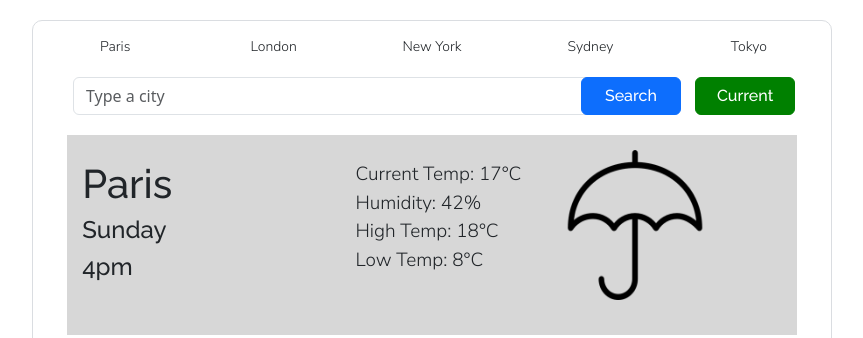
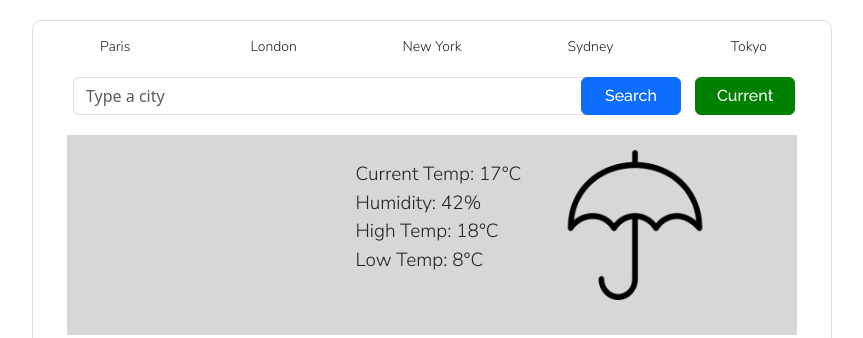
Before and after one commit to m-wolska/Test, a plain HTML site: page index.html in a window 1280 px wide. Shown: the top 338 px of the page, without its empty margins (208-1071 px from the left). Drawn offline with nearby package versions, Linux system fonts and the light colour scheme.

Commit message:
code changes

```diff
--- a/index.html
+++ b/index.html
@@ -71,9 +71,9 @@
         <div class="row justify-content-center">
           <div class="col-4 mx-auto my-auto">
             <div class="city">
-              <h1 id="city-name">Paris</h1>
-              <h4 id="day">Sunday</h4>
-              <h4 id="time">4pm</h4>
+              <h1 id="city-name"></h1>
+              <h4 id="day"></h4>
+              <h4 id="time"></h4>
             </div>
           </div>
           <div class="col-4 mx-auto my-auto">
```
Also changed, not shown: 1 other file.
